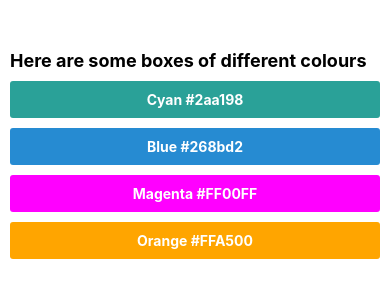
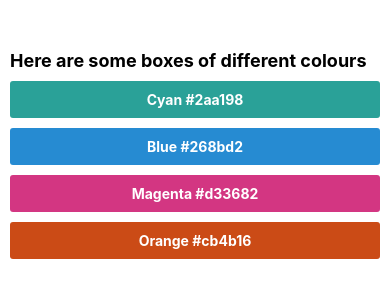
Before and after one commit to TanveerBassi/react-native-practice-project, a React Native app: screen / in a window 390 px wide. Shown: the top 300 px of the page. Built offline with nearby package versions, Linux system fonts and the light colour scheme.

Commit message:
updated styles

```diff
--- a/App.js
+++ b/App.js
@@ -8,17 +8,17 @@ const App = () => {
         <Text style={styles.heading}>
           Here are some boxes of different colours
         </Text>
-        <View style={styles.cyanBox}>
+        <View style={[styles.box, styles.cyan]}>
           <Text style={styles.text}>Cyan #2aa198</Text>
         </View>
-        <View style={styles.blueBox}>
+        <View style={[styles.box, styles.blue]}>
           <Text style={styles.text}>Blue #268bd2</Text>
         </View>
-        <View style={styles.magentaBox}>
-          <Text style={styles.text}>Magenta #FF00FF</Text>
+        <View style={[styles.box, styles.magenta]}>
+          <Text style={styles.text}>Magenta #d33682</Text>
         </View>
-        <View style={styles.orangeBox}>
-          <Text style={styles.text}>Orange #FFA500</Text>
+        <View style={[styles.box, styles.orange]}>
+          <Text style={styles.text}>Orange #cb4b16</Text>
         </View>
       </View>
     </SafeAreaView>
@@ -39,37 +39,24 @@ const styles = StyleSheet.create({
     fontWeight: 'bold',
     color: 'white',
   },
-  cyanBox: {
+  box: {
     padding: 10,
     borderRadius: 3,
     justifyContent: 'center',
     alignItems: 'center',
     marginBottom: 10,
+  },
+  cyan: {
     backgroundColor: '#2aa198',
   },
-  blueBox: {
-    padding: 10,
-    borderRadius: 3,
-    justifyContent: 'center',
-    alignItems: 'center',
-    marginBottom: 10,
+  blue: {
     backgroundColor: '#268bd2',
   },
-  magentaBox: {
-    padding: 10,
-    borderRadius: 3,
-    justifyContent: 'center',
-    alignItems: 'center',
-    marginBottom: 10,
-    backgroundColor: '#FF00FF',
+  magenta: {
+    backgroundColor: '#d33682',
   },
-  orangeBox: {
-    padding: 10,
-    borderRadius: 3,
-    justifyContent: 'center',
-    alignItems: 'center',
-    marginBottom: 10,
-    backgroundColor: '#FFA500',
+  orange: {
+    backgroundColor: '#cb4b16',
   },
 });
 
```
